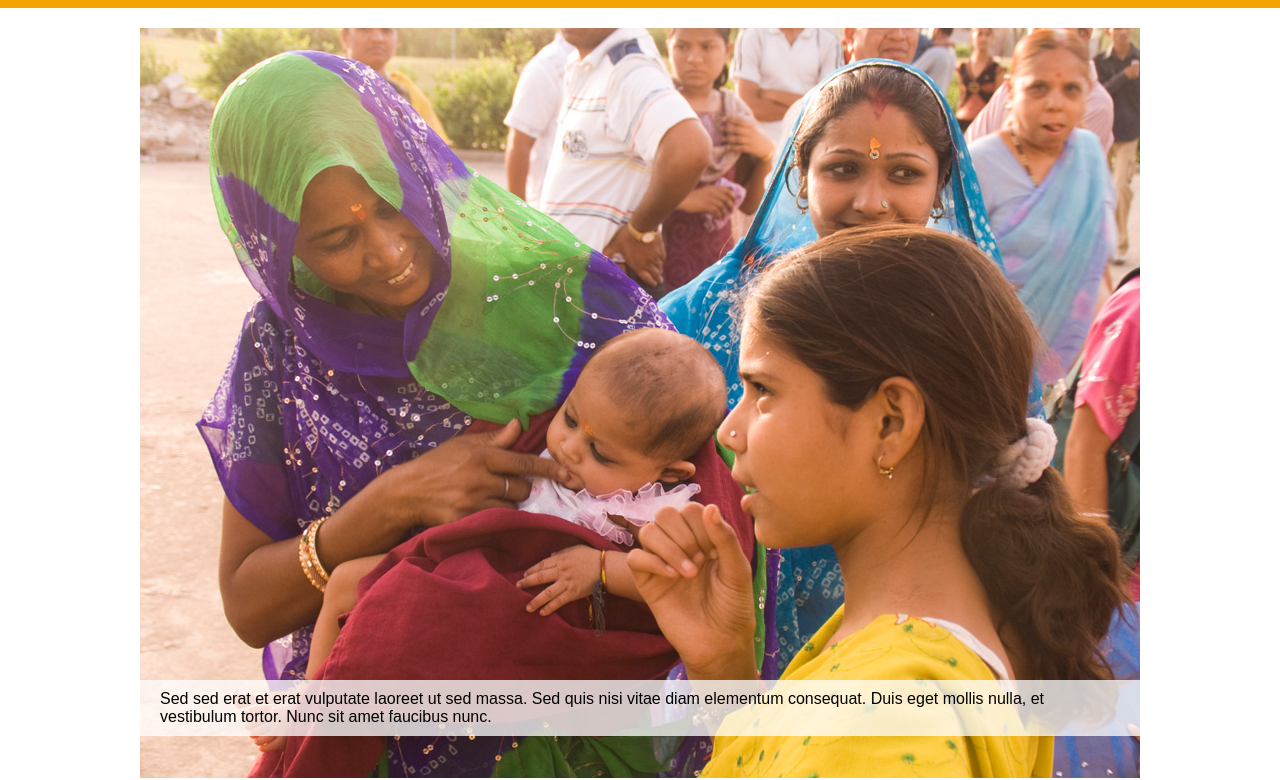
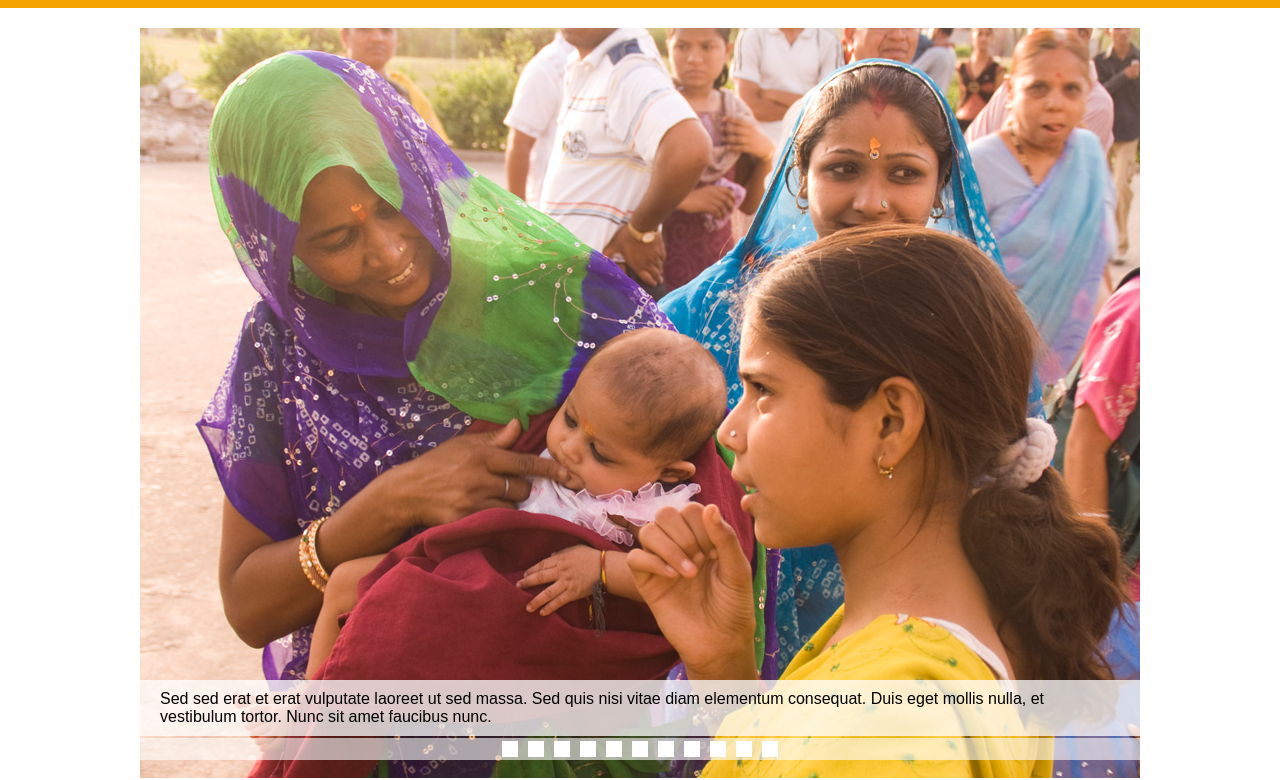
Before and after one commit to heymmar-zeledon/Proyect_2_Unit_2_Primer_Jquery, a plain HTML site: page slider/index.html in a window 1280 px wide. Shown: the part 35-815 px from the top of the page. Drawn offline with Linux system fonts and the light colour scheme.

Commit message:
Incluyendo evento click en la botonera

```diff
--- a/slider/css/responsiveSlider.css
+++ b/slider/css/responsiveSlider.css
@@ -20,3 +20,41 @@
     list-style: none;
     overflow: hidden;
 }
+
+.responsiveSlider_buttonBar{
+    position: absolute;
+    bottom: 22px;
+    width: 100%;
+    z-index:150;
+}
+
+.responsiveSlider_buttonBar ul{
+    background-color: rgba(255, 255, 255, 0.6);
+    padding: 3px 12px;
+    margin: 0 auto;
+    display: block;
+    text-align: center;
+    height: 16px;
+
+}
+
+.responsiveSlider_buttonBar ul li{
+    width: 16px;
+    height: 16px;
+    display: inline-block;
+    background-color: #ffffff;
+    margin-left: 10px;
+    cursor: pointer;
+}
+
+.responsiveSlider_buttonBar ul li:first-child{
+    margin-left: 0px ;
+}
+
+.responsiveSlider_buttonBar ul li.active{
+    background-color: red;
+}
+
+.responsiveSlider_buttonBar ul li:hover{
+    background-color: #666;;
+}
--- a/slider/js/hzp.responsiveSlider.js
+++ b/slider/js/hzp.responsiveSlider.js
@@ -9,6 +9,7 @@
             easing: "linear",
             rolloverMode: true,
             buttonBar: true,
+            buttonBarClass:"",
         },
         _create: function(){
             var _slider = this;
@@ -61,15 +62,31 @@
             if(_slider.options.buttonBar){
                 var _botonera = $("<div class='responsiveSlider_buttonBar'><ul></ul></div>");
                 _slider.buttonBar = _botonera;
+                _botonera.addClass(_slider.options.buttonBarClass);
                 var _ul = _botonera.find("ul");
                 var _li;
                 _slider.slides.each(function(index){
-                    _li = $("<i></i>");
+                    _li = $("<li data-ref='"+ index +"'></li>");
                     _ul.append(_li);
+
+                    _li.click(function(){
+                        var _indice = $(this).data("ref");
+                        _slider.indice = _indice;
+                        _slider.marginLeft= -_indice * _slider.options.sliderWidth;
+                        _slider.contenedor.stop().animate(
+                            {marginLeft: _slider.marginLeft + "px"},
+                            {
+                                duration: 1000,
+                                specialEasing: {marginLeft: _slider.options.easing},
+                                complete: function(){
+
+                                }
+                            }
+                        );
+                    });
                 });
                 _slider.sliderContainer.append(_botonera);
             }
-
         },
 
         //Funcion que ejecuta el control de tiempo
```
